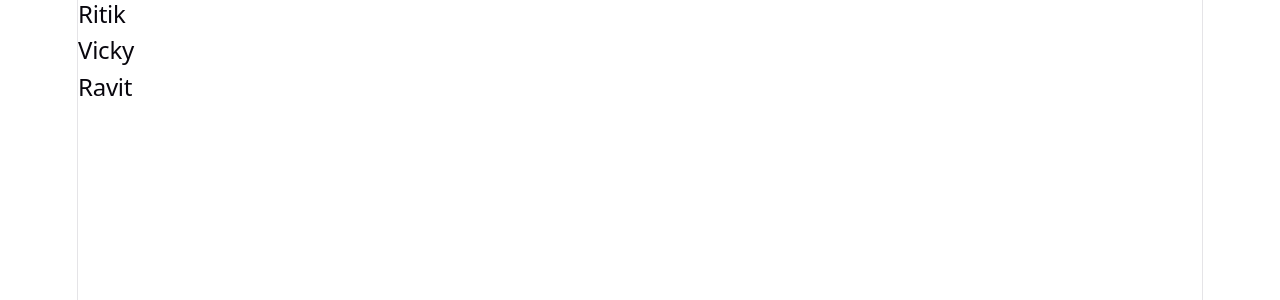
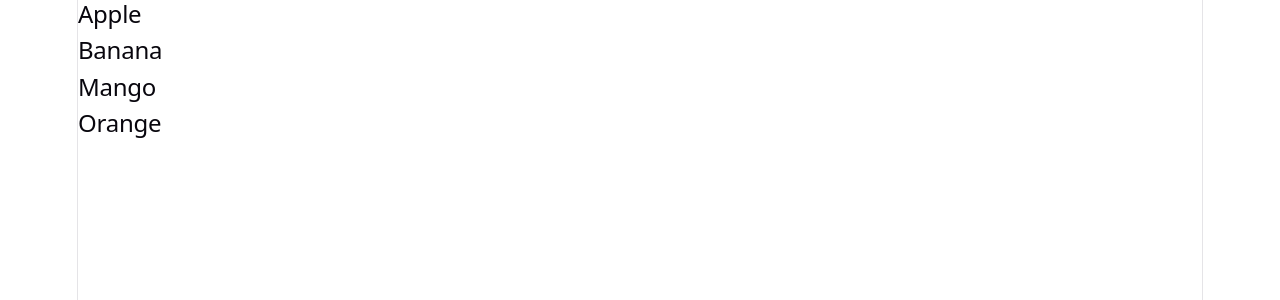
Before and after one commit to ritikpal5437/React, a React (Vite) app in the folder my-app/: page / in a window 1280 px wide. Shown: the top 300 px of the page. Built offline with nearby package versions, Linux system fonts and the light colour scheme.

Commit message:
refactor: update App component to display fruits instead of names

```diff
--- a/my-app/src/App.jsx
+++ b/my-app/src/App.jsx
@@ -1,15 +1,27 @@
 //
-function App() {
+// function App() {
 
-  const names = ["Ritik", "Vicky", "Ravit"];
+//   const names = ["Ritik", "Vicky", "Ravit"];
 
-  return (
+//   return (
+//     <>
+//       {names.map((name) => (
+//         <h2>{name}</h2>
+//       ))}
+//     </>
+//   );
+// }
+
+// export default App;
+function App(params) {
+  const fruits = ["Apple" , "Banana" , "Mango","Orange" ];
+  return(
     <>
-      {names.map((name) => (
-        <h2>{name}</h2>
-      ))}
+    {fruits.map((fruits)=>(
+      <h2>{fruits}</h2>
+
+    ))}
     </>
   );
 }
-
 export default App;
```
